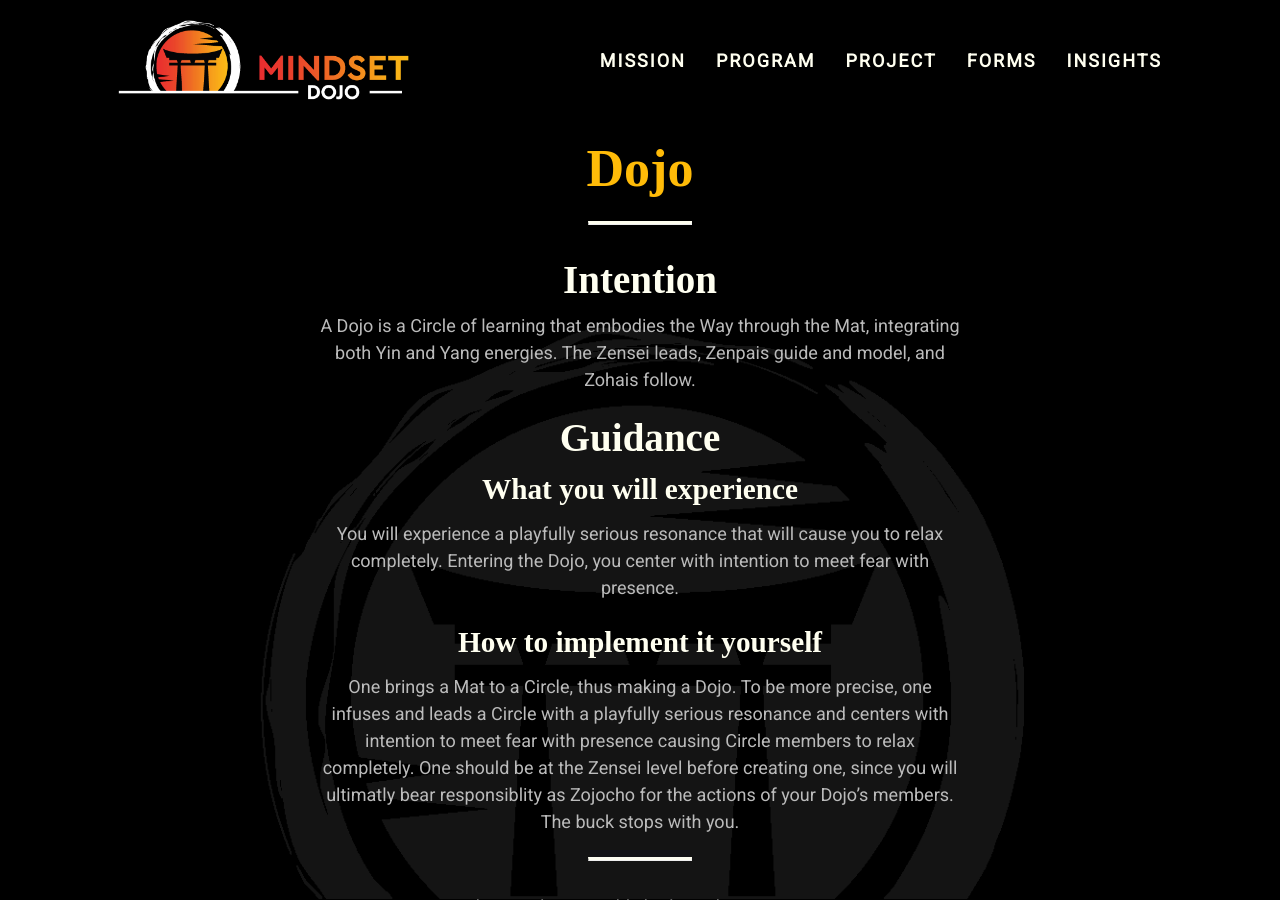
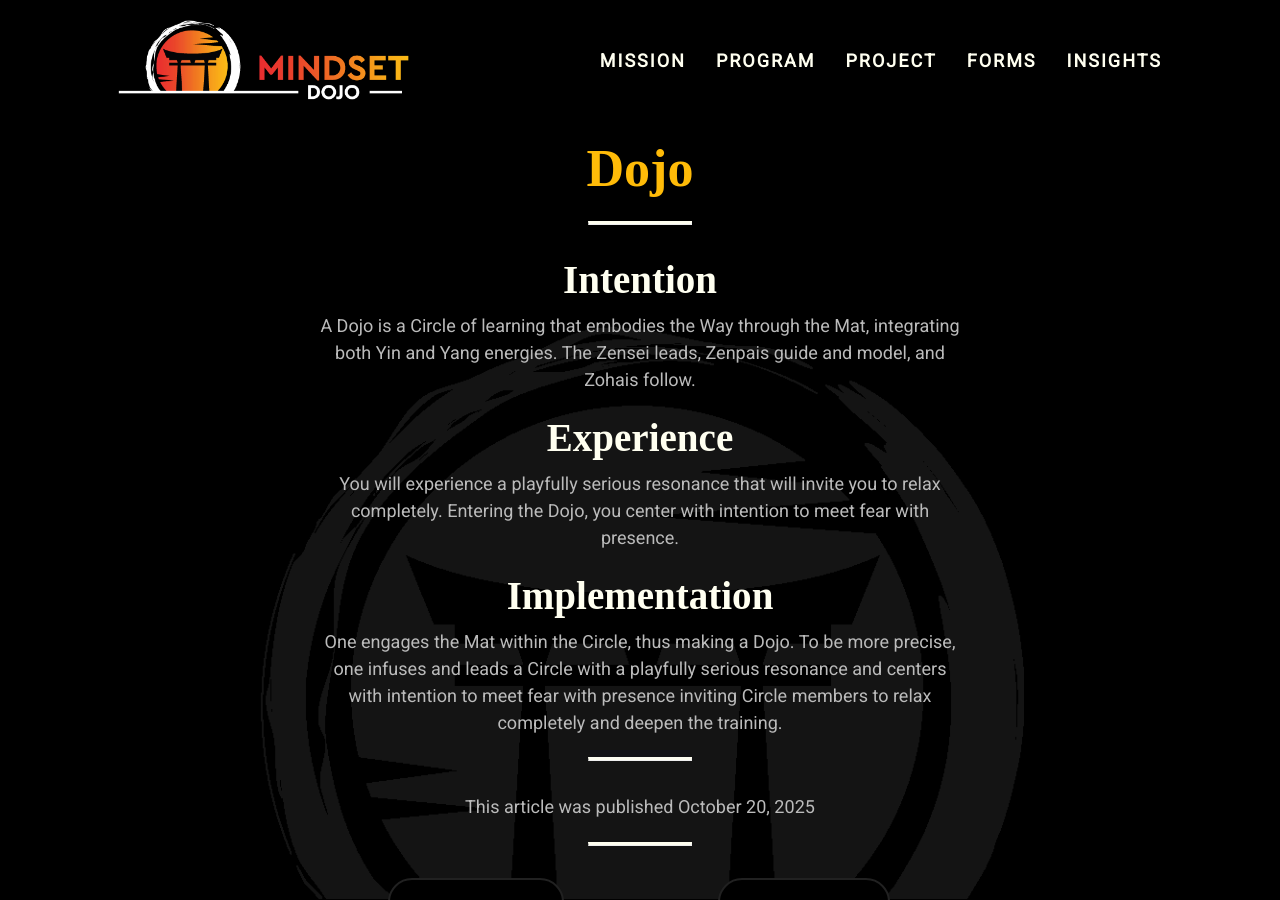
Before and after one commit to mindset-dojo/mindset-dojo.github.io, a Jekyll site: the page built from _forms/2025-10-20-dojo.md, in a window 1280 px wide and 900 px high. Built offline with Jekyll 4.4.1, drawn with Linux system fonts in a browser that asks for light colours; some web fonts are replaced.

Commit message:
refactor(dojo): language.

```diff
--- a/_forms/2025-10-20-dojo.md
+++ b/_forms/2025-10-20-dojo.md
@@ -18,12 +18,10 @@ excerpt: "A Dojo is a Circle of learning that embodies the Way through the Mat."
 
 A Dojo is a Circle of learning that embodies the Way through the Mat, integrating both Yin and Yang energies. The Zensei leads, Zenpais guide and model, and Zohais follow.
 
-## Guidance
+## Experience
 
-### What you will experience
+You will experience a playfully serious resonance that will invite you to relax completely. Entering the Dojo, you center with intention to meet fear with presence.
 
-You will experience a playfully serious resonance that will cause you to relax completely. Entering the Dojo, you center with intention to meet fear with presence.
+## Implementation
 
-### How to implement it yourself
-
-One brings a Mat to a Circle, thus making a Dojo. To be more precise, one infuses and leads a Circle with a playfully serious resonance and centers with intention to meet fear with presence causing Circle members to relax completely. One should be at the Zensei level before creating one, since you will ultimatly bear responsiblity as Zojocho for the actions of your Dojo's members. The buck stops with you.
+One engages the Mat within the Circle, thus making a Dojo. To be more precise, one infuses and leads a Circle with a playfully serious resonance and centers with intention to meet fear with presence inviting Circle members to relax completely and deepen the training.
```
